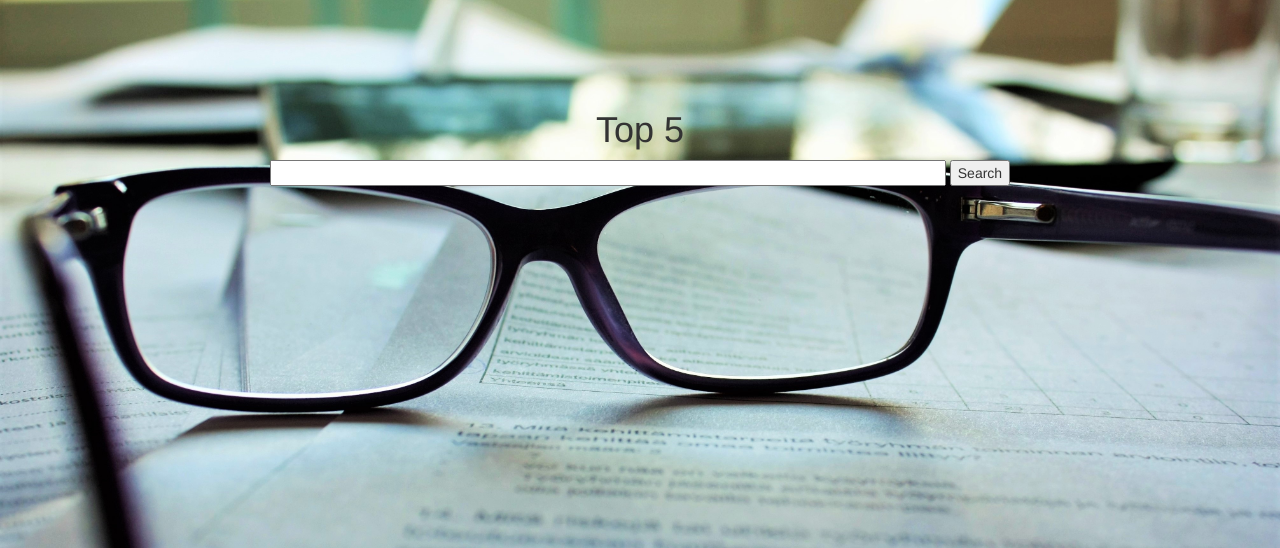
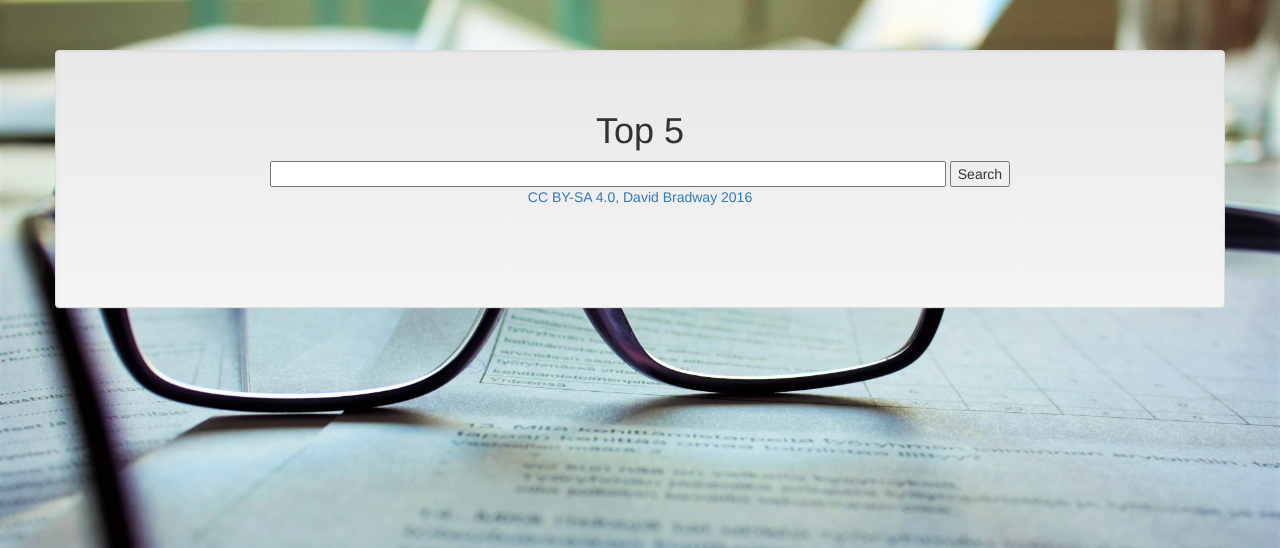
Before and after one commit to davidbradway/Visualizing-Scholars-At-Duke-2017, a Flask app: page / in a window 1280 px wide. Shown: the top 548 px of the page. Run offline with Flask 2, Linux system fonts and the light colour scheme; parts of the project's set-up code (start-up, migrations or seed data) failed here and were passed over; some libraries are stand-ins or nearby versions.

Commit message:
improve base template

```diff
--- a/top5/templates/base.html
+++ b/top5/templates/base.html
@@ -26,11 +26,10 @@
     </style>
 </head>
 <body>
-    <div class="container">
-      <div class="starter-template">
-        <h1>Top 5</h1>
+    <div class="container starter-template well">
+      <h1>Top 5</h1>
         {% block content %}{% endblock %}
-      </div>
+        <a href="https://gitlab.oit.duke.edu/dpb6/Visualizing-Scholars-At-Duke-2017">CC BY-SA 4.0, David Bradway 2016</a>
     </div><!-- /.container -->
 
     <!-- Latest compiled and minified JavaScript -->
```
